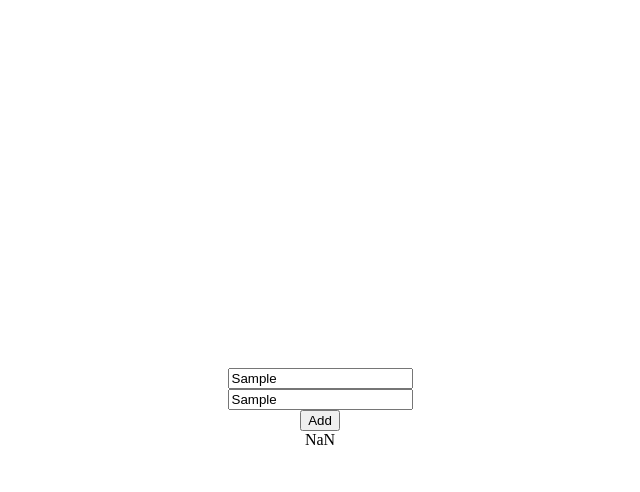
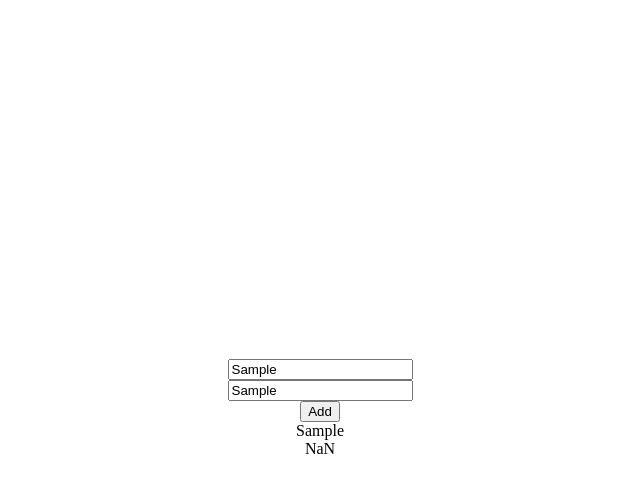
Before and after one commit to sumanroymyself/Expense-App, a plain HTML site: page index.html in a window 1280 px wide. Both pictures are taken after typing "Sample", "Sample" into the empty fields and a click on the button "Add". Shown: the whole page, without its empty margins (320-960 px from the left). Drawn offline with Linux system fonts and the light colour scheme.

Commit message:
pushing the item text to the DOM

```diff
--- a/app.js
+++ b/app.js
@@ -1,20 +1,25 @@
 //total amount init
 let totalAmount= 0;
 
+//getting the ref for the button element
+const btn= document.querySelector("#add-button");
+//getting the ref for input desc or text
+const desc= document.querySelector("#input-item");
 //getting the ref for input amount element
 const input_amount= document.querySelector("#input-amnt");
-//getting the ref for total element
+//getting the ref item output
+const item_out= document.querySelector("#item-desc");
+//getting the ref for total element output
 const total_out= document.querySelector("#total-out");
-//getting the ref for the button element
-const btn= document.querySelector("#add-button");
 //giving the click ability to the button element
 btn.addEventListener("click", clickEventHandler);
 
 //defining the click event
 function clickEventHandler(){
-    //console.log(input_amnt.value);
+    const text= desc.value;
     const strAmnt= input_amount.value;
     const amount= parseInt(strAmnt);
     totalAmount+= amount;
+    item_out.innerHTML= text;
     total_out.innerHTML= totalAmount;
 }
--- a/index.html
+++ b/index.html
@@ -18,6 +18,7 @@
     <input type="text" id="input-item">
     <input type="text" id="input-amnt">
     <button id="add-button">Add</button>
+    <div id="item-desc"></div>
     <div id="total-out"></div>
     <script src="/app.js" type="text/javascript"></script>
 </body>
```
